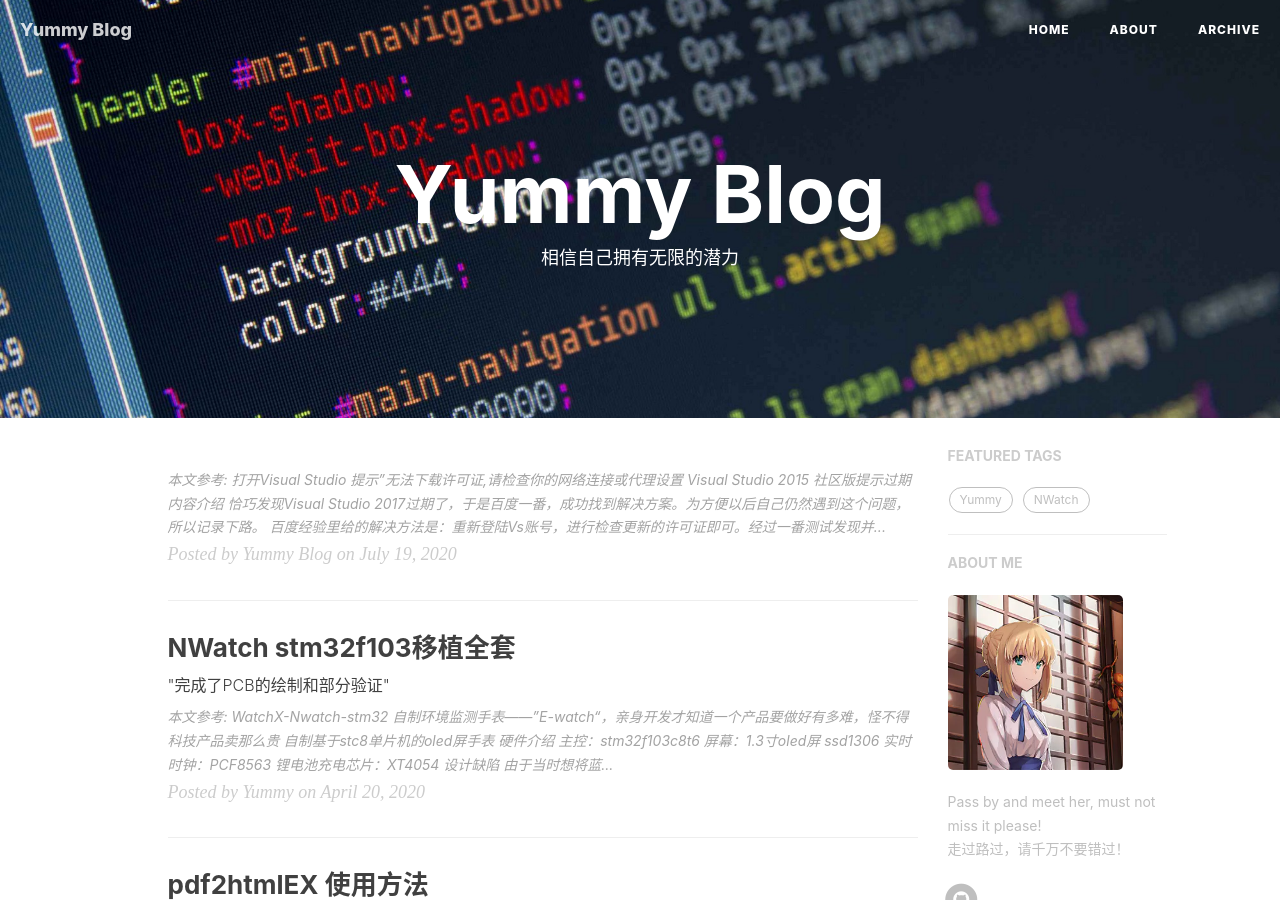
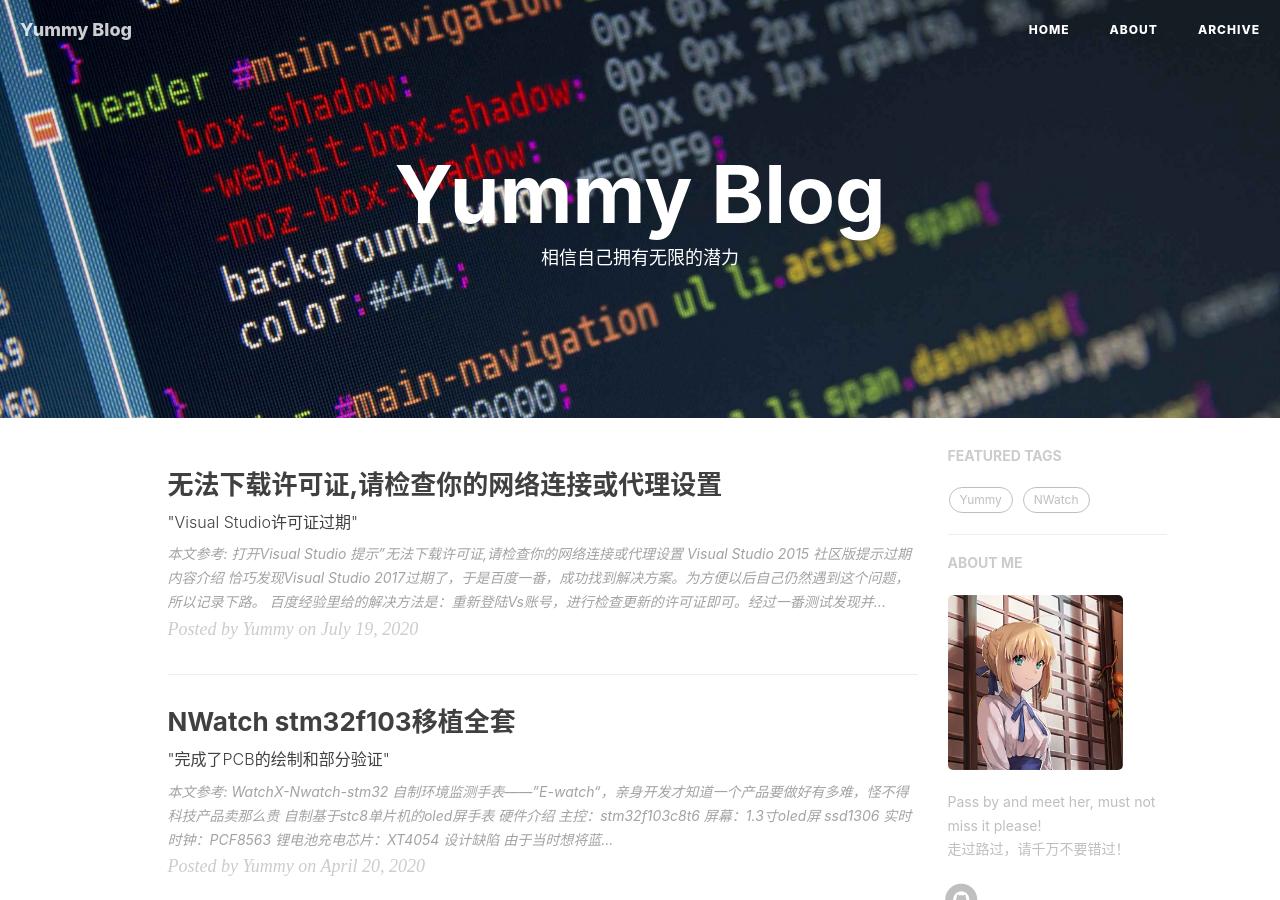
Before and after one commit to Soysauce007/Soysauce007.github.io, a Jekyll site: the page built from index.html, in a window 1280 px wide and 900 px high. Built offline with Jekyll 4.4.1, drawn with Linux system fonts in a browser that asks for light colours; nearby versions of some CDN libraries; the list of posts is cut into pages by our own code; comment, search, counter and statistics services are not loaded; some of the changed lines change nothing that is shown.

Commit message:
修复标题错误

```diff
--- a/_posts/2020-07-19-Visual-Stdio-Error.md
+++ b/_posts/2020-07-19-Visual-Stdio-Error.md
@@ -1,6 +1,6 @@
 ---
 layout:     post
-title: "打开Visual Studio 提示"无法下载许可证,请检查你的网络连接或代理设置
+title: "无法下载许可证,请检查你的网络连接或代理设置"
 subtitle:   " \"Visual Studio许可证过期\""
 date: 2020-07-19 20:15:01 +0800
 author:   "Yummy"
```
